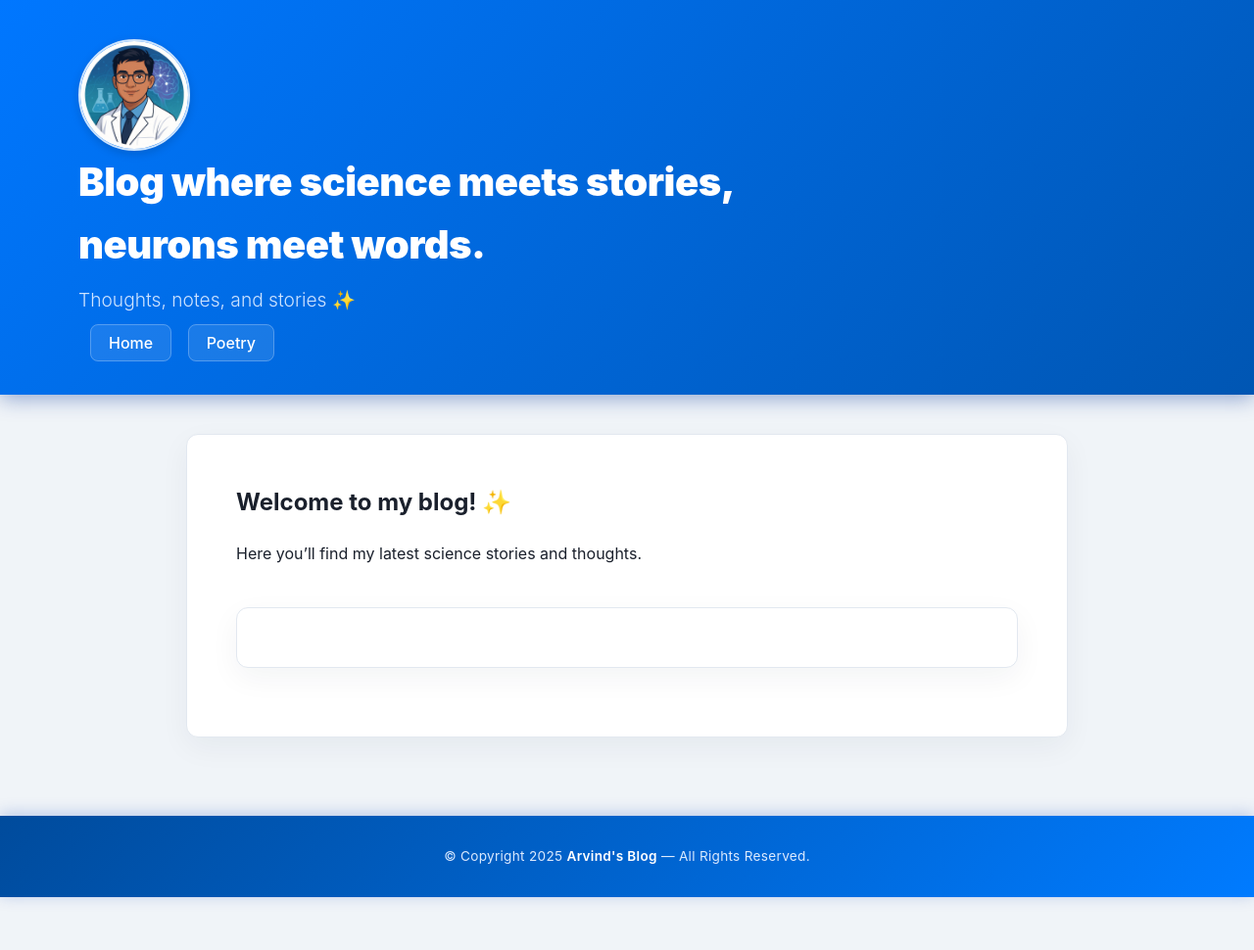
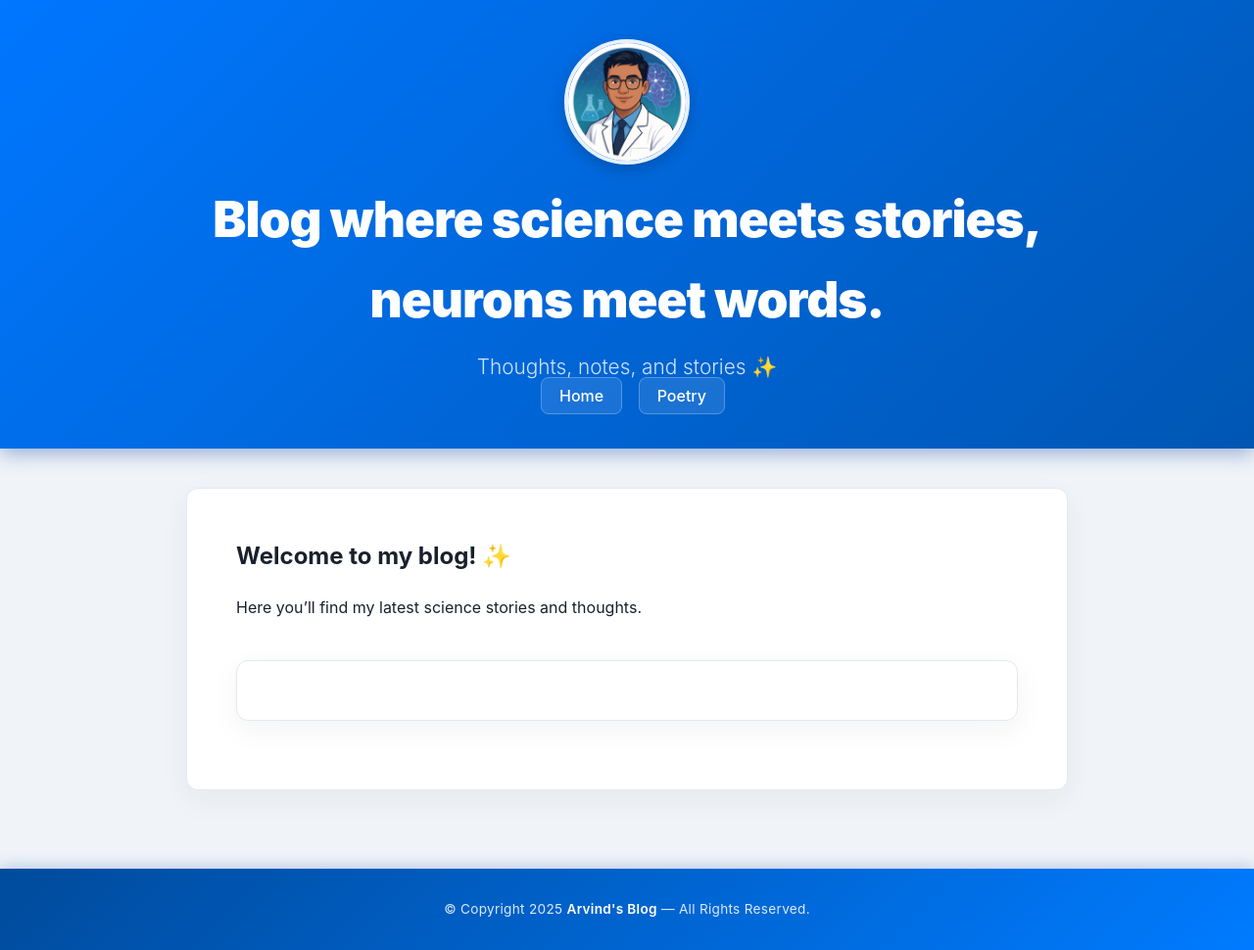
Before and after one commit to arvindomics/MyBlog, a Jekyll site: the page built from index.md, in a window 1280 px wide. Shown: the whole page at 98% size. Built offline with Jekyll 4.4.1, drawn with Linux system fonts in a browser that asks for light colours.

Commit message:
Update style.css

```diff
--- a/assets/css/style.css
+++ b/assets/css/style.css
@@ -22,65 +22,112 @@
 .site-header {
   background: linear-gradient(135deg, #0077ff, #0056b3);
   color: white;
-  padding: 40px 80px 40px; /* Adjust padding for better visual balance */
+  padding: 40px 80px 40px;
   margin: 0 -15px;
   box-shadow: 0 4px 20px rgba(0, 50, 150, 0.4);
-  position: relative; /* Needed for any absolute child, but we'll use flex for layout */
+  position: relative;
 
-  /* *** NEW FLEXBOX FOR HEADER LAYOUT *** */
-  display: flex; /* Make it a flex container */
-  flex-wrap: wrap; /* Allow items to wrap on smaller screens */
-  justify-content: space-between; /* Push content to left, nav to right */
-  align-items: center; /* Vertically center items */
+  /* *** KEY CHANGE: Use Flex to justify space only between nav and content block *** */
+  display: flex;
+  flex-wrap: wrap;
+  justify-content: space-between; /* Pushes nav to the right */
+  align-items: flex-start; /* Aligns items to the top (important for multi-line content) */
 }
 
 .header-content {
-  /* This div will contain the profile pic, title, and description */
-  /* Allow it to grow, but also set a max-width to not overwhelm the nav */
-  flex-grow: 1;
-  max-width: 70%;
-  margin: 0; /* Reset margin from previous auto-centering */
-  text-align: left; /* Align its content to the left */
+  /* <<< KEY CHANGE: Max-width REMOVED and flex-grow: 1 removed. >>> */
+  /* This content block now occupies its necessary space and is centered internally. */
+  width: 100%; /* Ensures it takes up full horizontal space to center its children */
+  margin: 0;
+  text-align: center; /* Center everything inside this block */
 }
 
-/* PROFILE IMAGE (Refined & Balanced) */
+/* PROFILE IMAGE (Size and Placement Fix) */
 .profile-pic {
-  width: 110px;
-  height: 110px;
+  width: 120px; /* Increased size for prominence */
+  height: 120px; /* Increased size for prominence */
   border-radius: 50%;
   object-fit: cover;
-  border: 2px solid rgba(255, 255, 255, 0.8);
-  box-shadow: 0 3px 10px rgba(0, 0, 0, 0.15);
-  display: inline-block; /* Changed to inline-block to align with title if needed, or flex parent will handle */
-  vertical-align: middle; /* Align with text if next to it */
-  margin: 0 20px 0 0; /* Adjust margin for proper spacing with title */
+  border: 4px solid rgba(255, 255, 255, 0.9); /* Thicker, more prominent border */
+  box-shadow: 0 5px 15px rgba(0, 0, 0, 0.2);
+
+  /* <<< PLACEMENT FIXES >>> */
+  display: block; /* Forces image onto its own line */
+  margin: 0 auto 15px auto; /* Centers the image and adds bottom spacing */
+  /* Removed vertical-align and horizontal margins */
+
   transition: transform 0.3s ease, box-shadow 0.3s ease;
 }
 
 .profile-pic:hover {
   transform: scale(1.05);
-  box-shadow: 0 5px 18px rgba(0, 0, 0, 0.25);
+  box-shadow: 0 8px 25px rgba(0, 0, 0, 0.3);
 }
 
-/* TITLE + DESCRIPTION */
+/* TITLE + DESCRIPTION (Stacking Fix) */
 .site-title {
-  display: inline-block; /* Allows it to sit next to the image */
-  vertical-align: middle; /* Align with image */
-  font-size: 2.5rem;
+  /* <<< PLACEMENT FIXES >>> */
+  display: block; /* Forces title onto its own line */
+  font-size: 3.2rem; /* MUCH larger for a bold statement */
   font-weight: 900;
-  margin: 0; /* Reset margins */
-  letter-spacing: -0.5px;
+  margin: 0 auto; /* Ensures it's centered */
+  max-width: 900px; /* Keeps the line length readable */
+  letter-spacing: -1px; /* Tighter spacing for a big title */
 }
 
 .site-description {
-  /* Keep description below title, and align left within header-content */
-  font-size: 1.2rem;
+  /* <<< PLACEMENT FIXES >>> */
+  display: block;
+  font-size: 1.3rem;
   color: #cfe4ff;
-  margin-top: 8px;
+  margin: 10px auto 0 auto; /* More margin from the title, centered */
+  max-width: 800px; /* Keeps description line length readable */
   font-weight: 300;
-  display: block; /* Ensure it takes its own line */
 }
 
+/* NAVIGATION */
+nav {
+  /* This block will still be pushed to the right by Flexbox (space-between) */
+  position: static;
+  margin-left: auto;
+  order: 2; /* Ensures nav is positioned correctly in the Flex flow */
+}
+
+/* Update mobile styles to match the new structure */
+@media (max-width: 900px) {
+  .site-header {
+    flex-direction: column; /* Stacks the content block and nav block vertically */
+    align-items: center; /* Centers the two main blocks */
+    padding: 30px 20px 20px;
+  }
+
+  .header-content {
+      width: 100%; /* Takes full width on mobile */
+      text-align: center;
+  }
+
+  .profile-pic {
+    width: 90px; /* Reduced for mobile */
+    height: 90px; /* Reduced for mobile */
+    margin: 0 auto 15px auto;
+    border: 3px solid rgba(255, 255, 255, 0.9);
+  }
+
+  .site-title {
+    font-size: 2.5rem; /* Reduced for mobile */
+  }
+
+  .site-description {
+    font-size: 1.1rem;
+  }
+
+  nav {
+    margin-top: 25px; /* More separation from text */
+    margin-left: 0;
+    width: 100%;
+    text-align: center;
+  }
+}
 
 /* NAVIGATION */
 nav {
```
